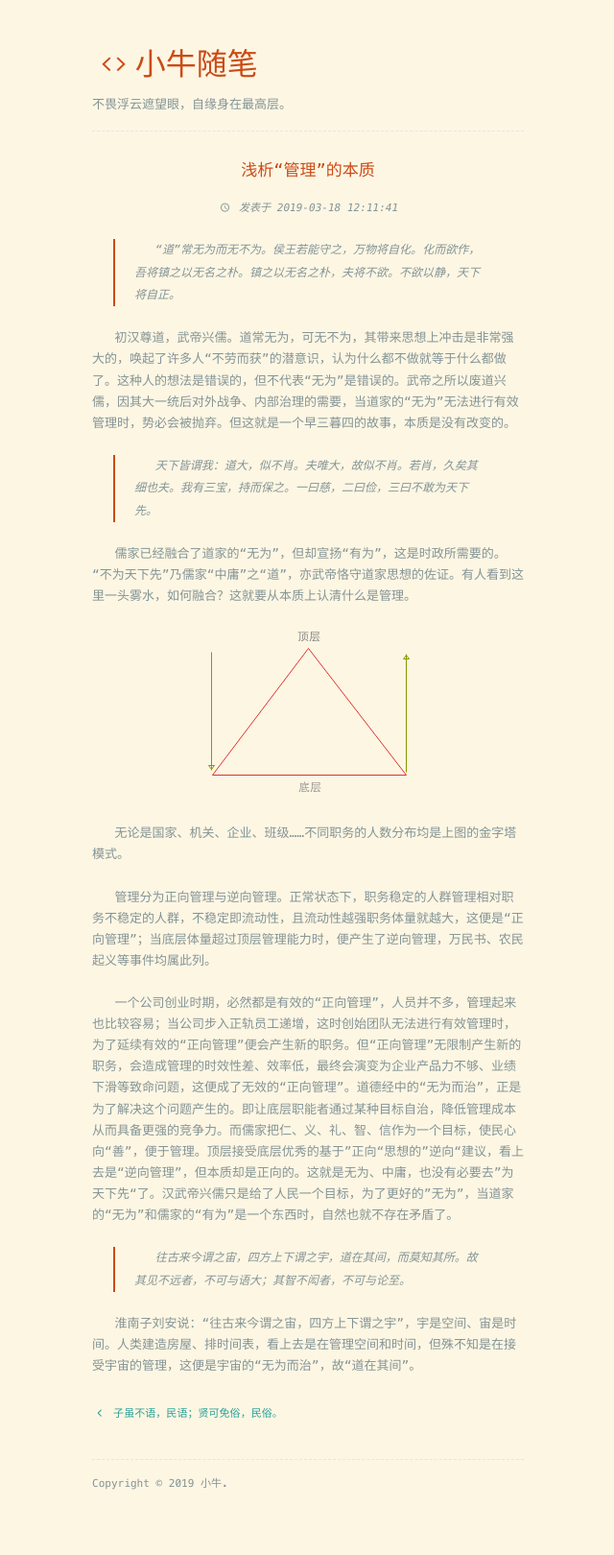
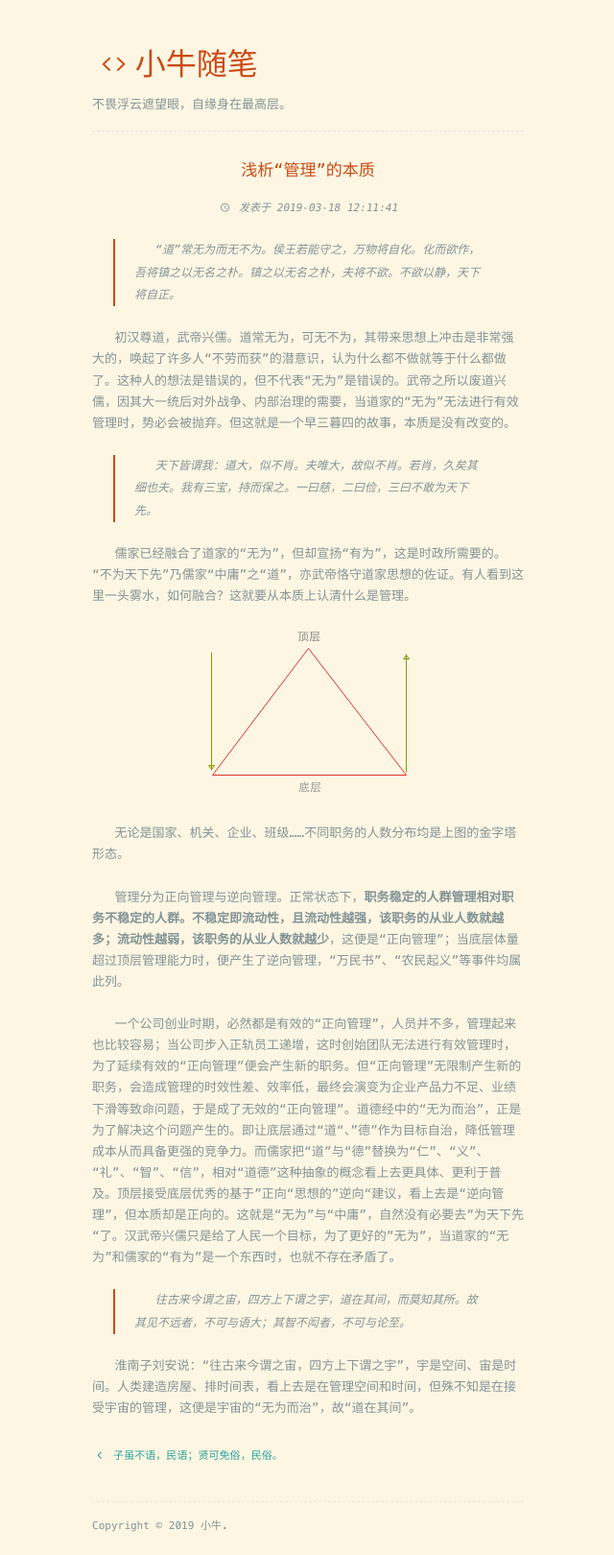
Before and after one commit to mycalf/xiaoniu.me, a Jekyll site: the page built from _posts/2019-03-18-浅析管理的本质.markdown, in a window 1280 px wide. Shown: the whole page at 96% size, without its empty margins (319-959 px from the left). Built offline with Jekyll 4.4.1, drawn with Linux system fonts in a browser that asks for light colours; nearby versions of some CDN libraries; before the commit the page ends 1576 px from its top, so only the background shows below that.

Commit message:
edit post

```diff
--- a/_posts/2019-03-18-浅析管理的本质.markdown
+++ b/_posts/2019-03-18-浅析管理的本质.markdown
@@ -15,11 +15,11 @@ tags: 管理 文化 道
 
 ![alt text](/assets/images/management-pyramid.png)
 
-&emsp;&emsp;&ensp;无论是国家、机关、企业、班级……不同职务的人数分布均是上图的金字塔模式。
+&emsp;&emsp;&ensp;无论是国家、机关、企业、班级……不同职务的人数分布均是上图的金字塔形态。
 <br>
-&emsp;&emsp;&ensp;管理分为正向管理与逆向管理。正常状态下，职务稳定的人群管理相对职务不稳定的人群，不稳定即流动性，且流动性越强职务体量就越大，这便是“正向管理”；当底层体量超过顶层管理能力时，便产生了逆向管理，万民书、农民起义等事件均属此列。
+&emsp;&emsp;&ensp;管理分为正向管理与逆向管理。正常状态下，<strong>职务稳定的人群管理相对职务不稳定的人群。不稳定即流动性，且流动性越强，该职务的从业人数就越多；流动性越弱，该职务的从业人数就越少</strong>，这便是“正向管理”；当底层体量超过顶层管理能力时，便产生了逆向管理，“万民书”、“农民起义”等事件均属此列。
 <br>
-&emsp;&emsp;&ensp;一个公司创业时期，必然都是有效的“正向管理”，人员并不多，管理起来也比较容易；当公司步入正轨员工递增，这时创始团队无法进行有效管理时，为了延续有效的“正向管理”便会产生新的职务。但“正向管理”无限制产生新的职务，会造成管理的时效性差、效率低，最终会演变为企业产品力不够、业绩下滑等致命问题，这便成了无效的“正向管理”。道德经中的“无为而治”，正是为了解决这个问题产生的。即让底层职能者通过某种目标自治，降低管理成本从而具备更强的竞争力。而儒家把仁、义、礼、智、信作为一个目标，使民心向“善”，便于管理。顶层接受底层优秀的基于”正向“思想的”逆向“建议，看上去是“逆向管理”，但本质却是正向的。这就是无为、中庸，也没有必要去”为天下先“了。汉武帝兴儒只是给了人民一个目标，为了更好的”无为”，当道家的“无为”和儒家的“有为”是一个东西时，自然也就不存在矛盾了。
+&emsp;&emsp;&ensp;一个公司创业时期，必然都是有效的“正向管理”，人员并不多，管理起来也比较容易；当公司步入正轨员工递增，这时创始团队无法进行有效管理时，为了延续有效的“正向管理”便会产生新的职务。但“正向管理”无限制产生新的职务，会造成管理的时效性差、效率低，最终会演变为企业产品力不足、业绩下滑等致命问题，于是成了无效的“正向管理”。道德经中的“无为而治”，正是为了解决这个问题产生的。即让底层通过“道“、”德”作为目标自治，降低管理成本从而具备更强的竞争力。而儒家把“道”与“德”替换为“仁”、“义”、“礼”、“智”、“信”，相对“道德”这种抽象的概念看上去更具体、更利于普及。顶层接受底层优秀的基于”正向“思想的”逆向“建议，看上去是“逆向管理”，但本质却是正向的。这就是“无为”与“中庸”，自然没有必要去”为天下先“了。汉武帝兴儒只是给了人民一个目标，为了更好的”无为”，当道家的“无为”和儒家的“有为”是一个东西时，也就不存在矛盾了。
 
 >### &emsp;&emsp;&ensp;往古来今谓之宙，四方上下谓之宇，道在其间，而莫知其所。故其见不远者，不可与语大；其智不闳者，不可与论至。
 
```
